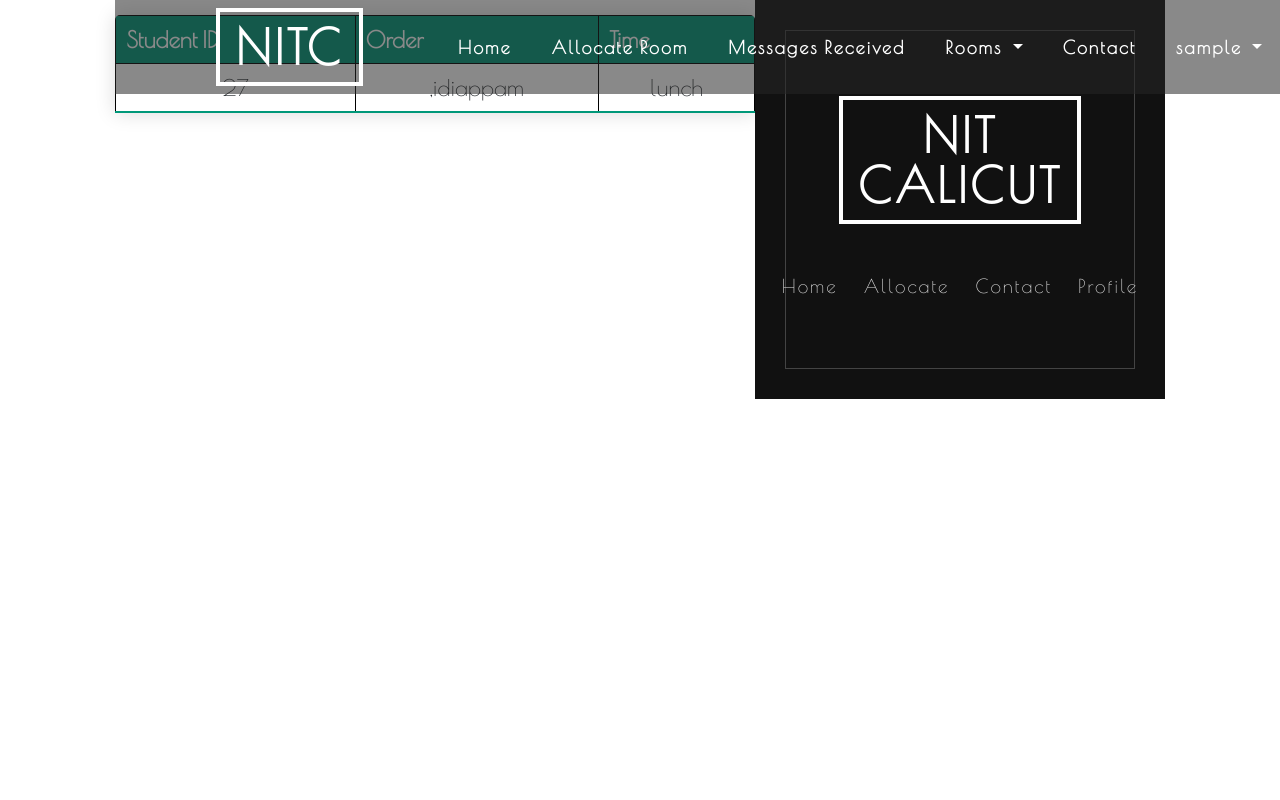
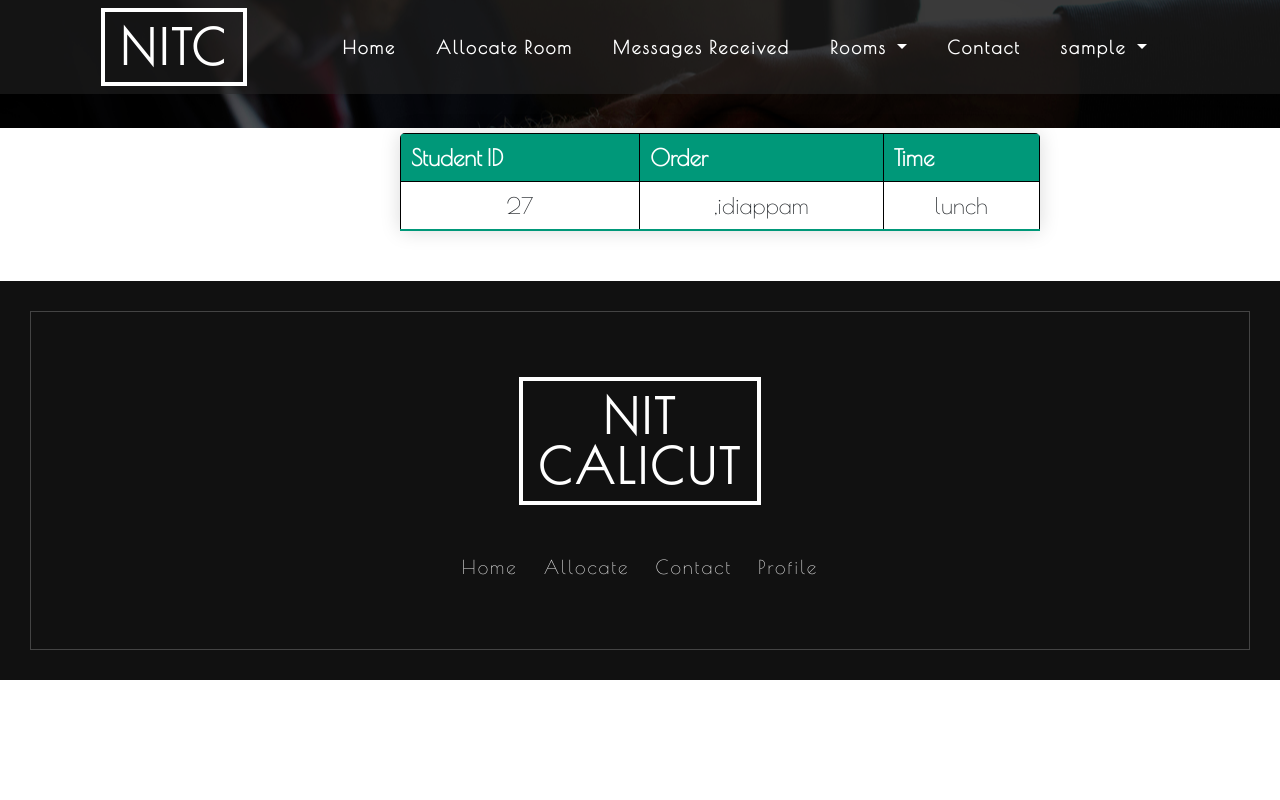
Before and after one commit to elden03/hello123, a PHP site: page /table.php in a window 1280 px wide; the page is wider, and only the part inside the window is pictured. Run offline with PHP 8.4, Linux system fonts and the light colour scheme; a user stored in the database is signed in; data comes from the database, SQL or seed files in the repository.

Commit message:
Update styletable.css

```diff
--- a/styletable.css
+++ b/styletable.css
@@ -1,13 +1,15 @@
 body {
-    display: flex;
-    justify-content: center;
-    align-items: start;
+
+
+    display:block;
+    color:antiquewhite
     height: 100vh;
     margin: 100;
 }
 table {
+
     border-collapse: collapse;
-    width: 50%; /* Optional: Adjust width as necessary */
+    width: 50%;
 }
 th, td {
     border: 1px solid black;
@@ -16,7 +18,7 @@ th, td {
 }
 .content-table{
     border-collapse:collapse;
-    margin:15px 0;
+    margin:5px 480px 50px 400px;
     font-size:0.6cm;
     min-width:400px;
     border-radius:5px 5px 0 0;
```
